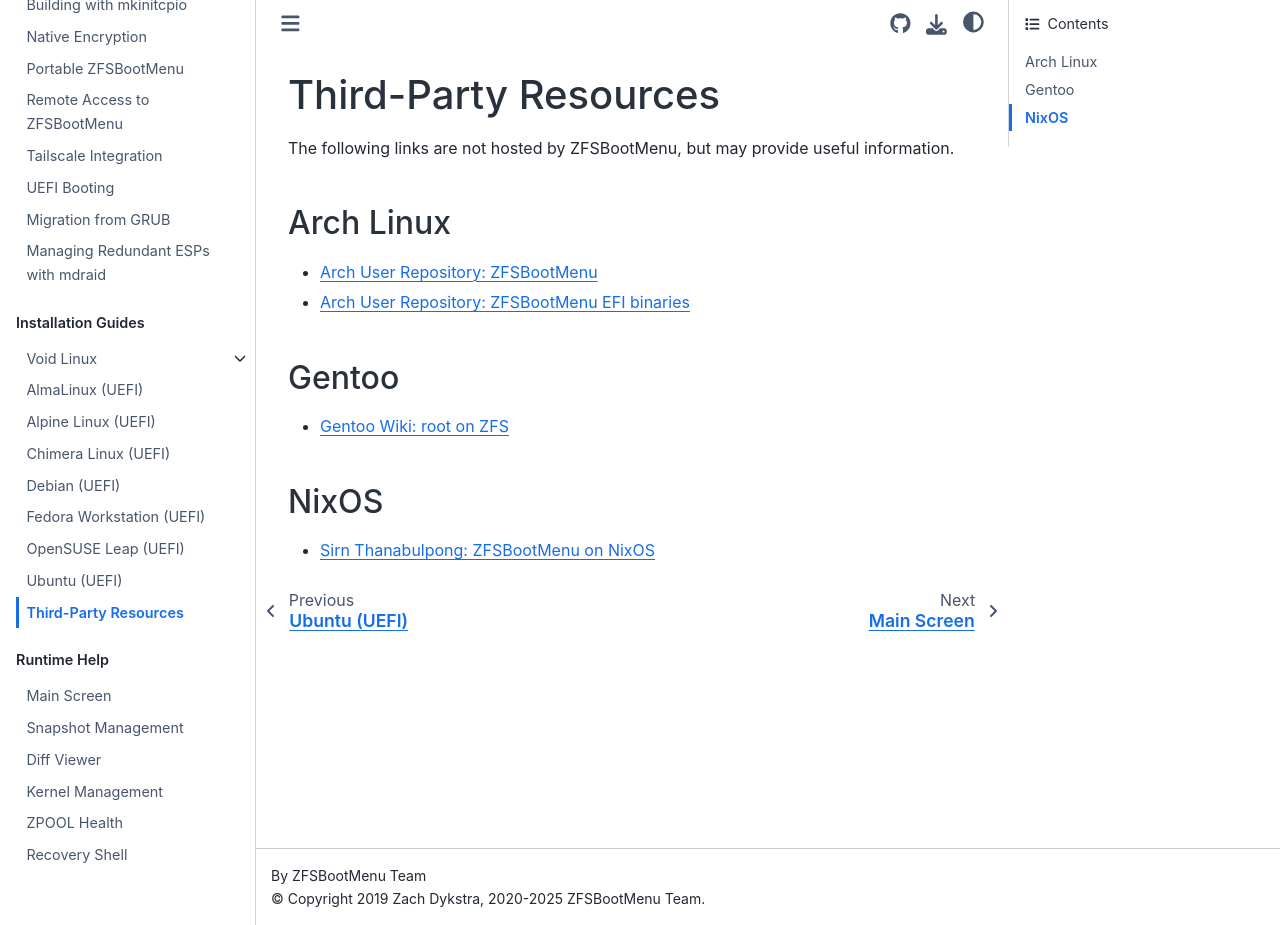
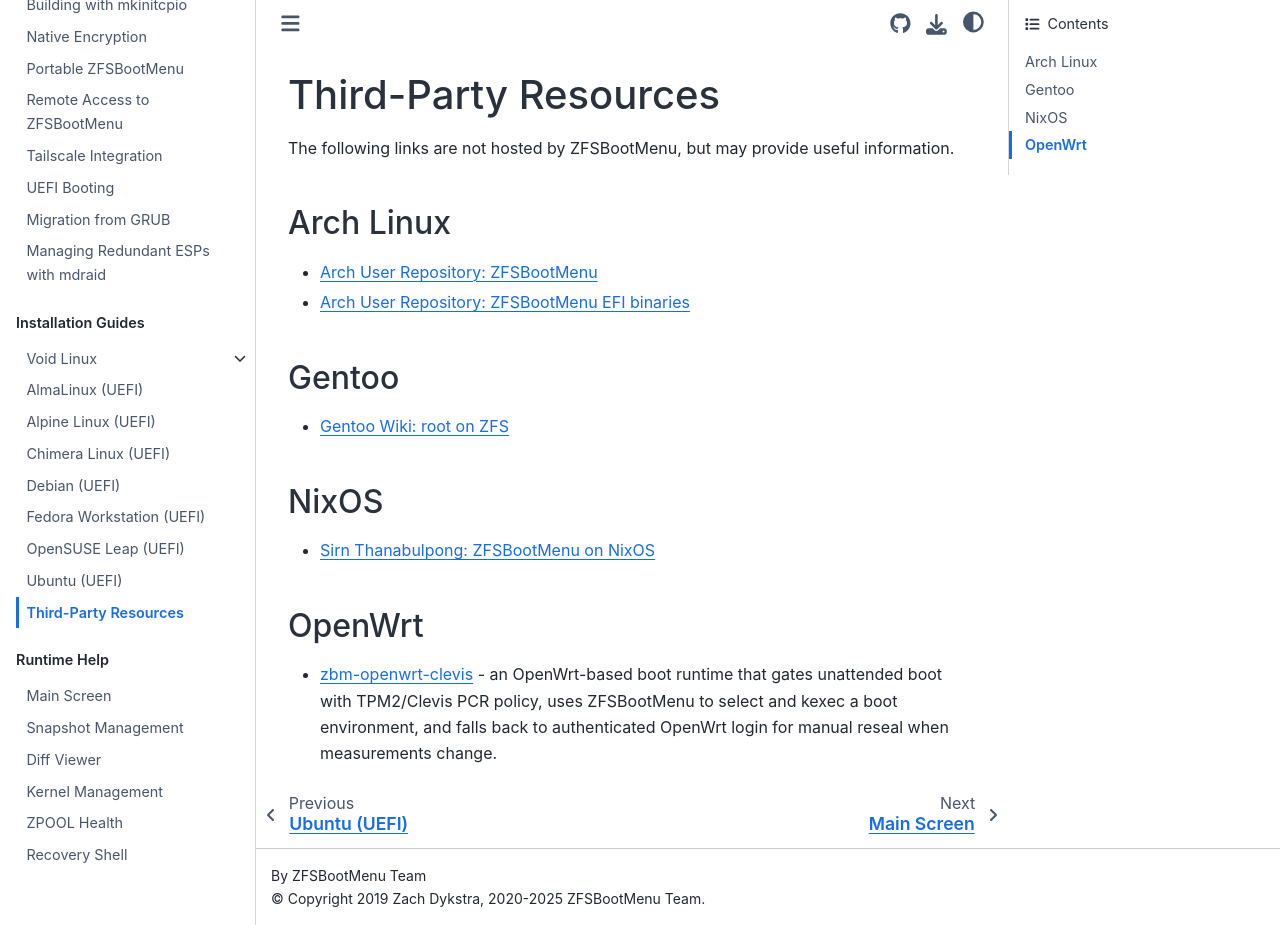
Before and after one commit to zbm-dev/zfsbootmenu, a Sphinx documentation site: the page built from docs/guides/third-party.rst, in a window 1280 px wide and 925 px high. Built offline with Sphinx 7.4.7 and the Sphinx Book theme 1.1.4, drawn with Linux system fonts in a browser that asks for light colours.

Commit message:
docs: list OpenWrt Clevis integration
(cherry picked from commit 51a3ec90ac7fb86670c4ef689dc1f535cd96e995)

```diff
--- a/docs/guides/third-party.rst
+++ b/docs/guides/third-party.rst
@@ -18,3 +18,10 @@
 -----
 
 * `Sirn Thanabulpong: ZFSBootMenu on NixOS <https://grid.in.th/2024/12/zfsbootmenu_on_nixos/>`_
+
+OpenWrt
+-------
+
+* `zbm-openwrt-clevis <https://github.com/rdmitry0911/zbm-openwrt-clevis>`_ - an OpenWrt-based boot runtime that gates
+  unattended boot with TPM2/Clevis PCR policy, uses ZFSBootMenu to select and kexec a boot environment, and falls back
+  to authenticated OpenWrt login for manual reseal when measurements change.
```
